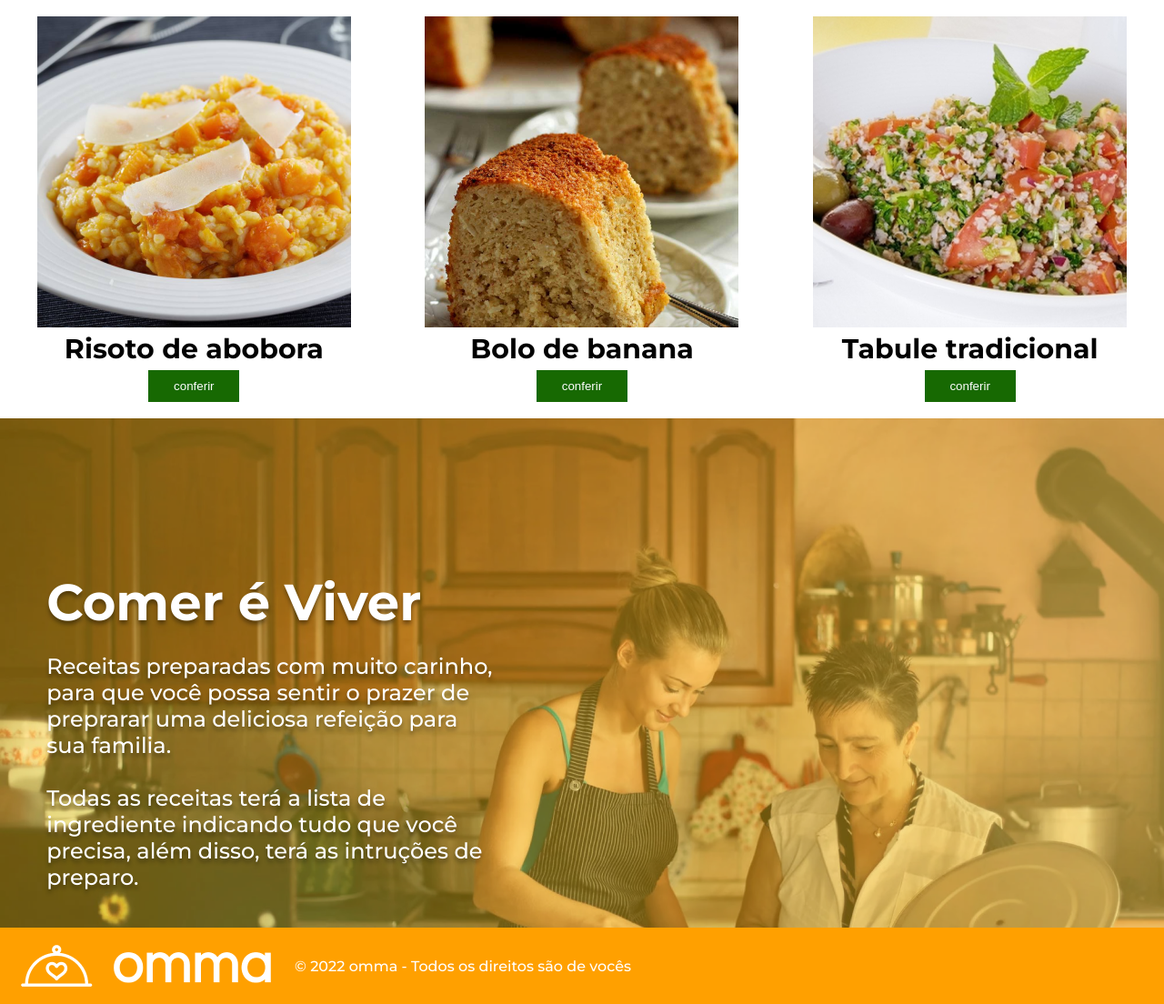
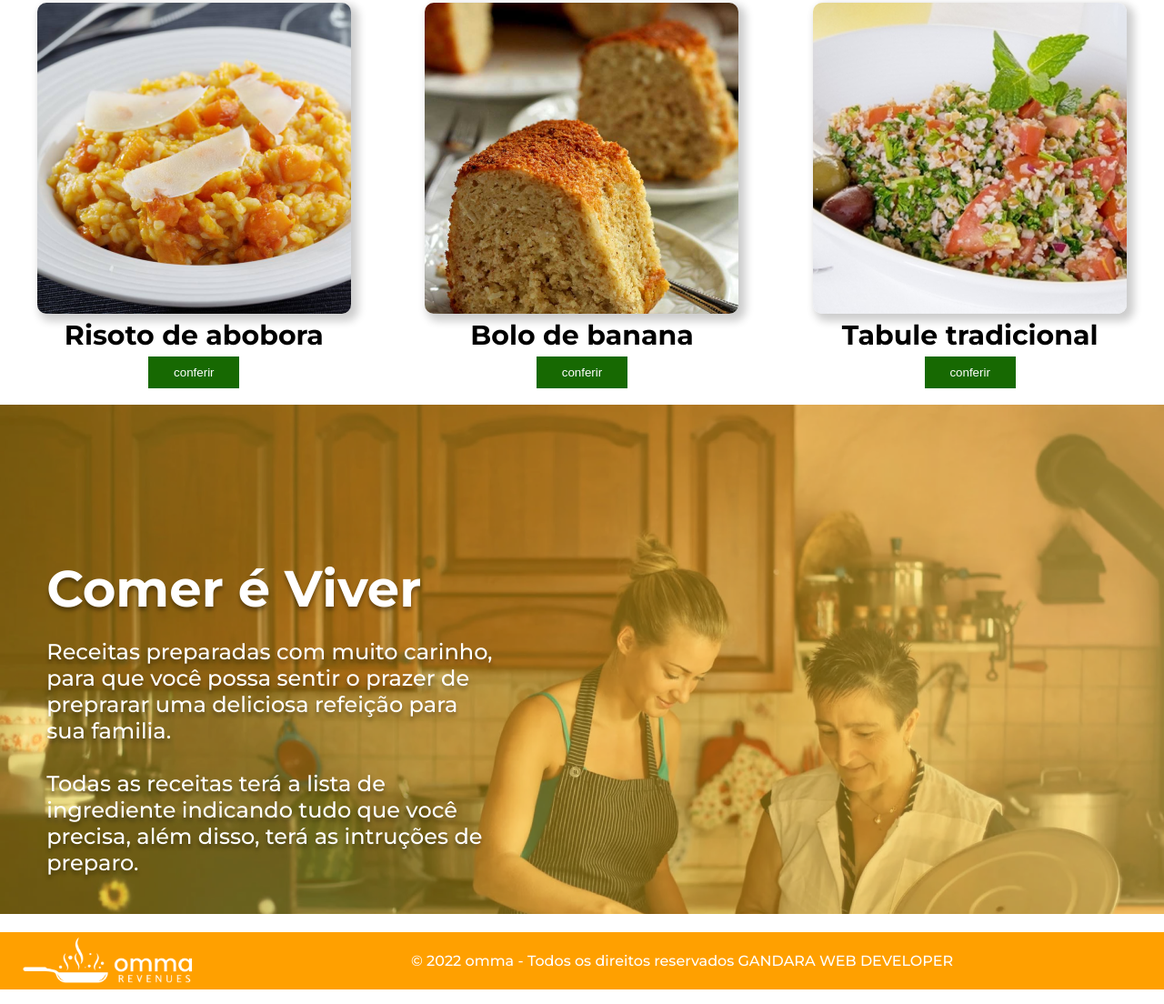
Before and after one commit to Gandara247/omma-cook, a plain HTML site: page index.html in a window 1280 px wide. Shown: the part 968-2072 px from the top of the page at 91% size. Drawn offline with Linux system fonts and the light colour scheme.

Commit message:
adicionando nova logo

```diff
--- a/index.html
+++ b/index.html
@@ -22,7 +22,7 @@
 
     <header>
         <div>
-            <img src="./assets/images/omma-logo-white.png" alt="Logo  escrito Omma na cor branca">
+            <img id="logo-top" src="./assets/images/nova-logo-omma.png" alt="Logo  escrito Omma na cor branca">
         </div>
         <nav>
             <a href=""> inicio</a>
@@ -116,8 +116,8 @@
     </section>
     <section>
         <footer>
-            <img src="./assets/images/logo-footer.png" alt="">
-            <span>© 2022 omma - Todos os direitos são de vocês</span>
+            <img id="footer" src="./assets/images/nova-logo-omma.png" alt="">
+            <span id="span-footer" >© 2022 omma - Todos os direitos reservados GANDARA WEB DEVELOPER</span>
         </footer>
     </section>
     <Script src="script.js"></Script>
--- a/src/Styles/components/footer.css
+++ b/src/Styles/components/footer.css
@@ -4,4 +4,16 @@ footer{
     color: #fff;
     align-items: center;
     font-weight: 500;
+    margin-top: 20px;
 }
+
+#footer{
+    width: 200px;
+    margin-top: 5px;
+    margin-bottom: 5px;
+    margin-left: 20px;
+}
+
+#span-footer{
+    margin: 0 auto;
+}
--- a/src/Styles/components/header.css
+++ b/src/Styles/components/header.css
@@ -7,6 +7,14 @@ header div{
     box-shadow: 0px 2px 2px rgba(0, 0, 0, 0.4);
     z-index: 1000;
     position: relative;
+}
+
+#logo-top{
+    width: 500px;
+    margin-top: 10px;
+    margin-bottom: 10px;
+
+
 }
 
 header nav{
@@ -21,10 +29,13 @@ header nav a{
     color: #fff;
     margin: 0px 10px;
     font-weight: bold;
+    padding: 10px;
 }
 
 header nav a:hover{
-    color: #F812FF;
+    color: #757575;
     transition: 0.4s;
+    font-size: 26px;
+    transition: 0.5s;
 
 }
--- a/src/Styles/index.css
+++ b/src/Styles/index.css
@@ -2,16 +2,6 @@
     width: 100vw;
     height: 70vh;
 }
-
-/* #receitas-com-afeto{
-    background-image: url('../../assets/images/slide-um.png');
-    background-repeat: no-repeat;
-    position: relative;
-    width: 1600px;
-    height: 600px;
-    border: solid;
-
-} */
 
 .slider{
     margin: 0 auto;
@@ -116,10 +106,6 @@
     background-color: #ffff;
 }
 
-
-
-
-
 h1{
     font-size:var(--font-size-larger);
     color: #ffc107;
@@ -134,7 +120,7 @@ h1{
     display: flex;
     justify-content: space-around;
     width: 100vw;
-}
+    }
 
 .card-receita {
     display: flex;
@@ -143,10 +129,17 @@ h1{
 
 }
 
+.card-receita img{
+    border-radius: 10px;
+    box-shadow: 5px 5px 10px 3px rgba(0, 0, 0, 0.20);
+}
+
 .card-receita strong{
     font-size:var(--font-size-md);
     margin: 5px 0px;
 }
+
+
 
 .card-receita button{
     color: #ffff;
```
Also changed, not shown: assets/images/nova-logo-omma.png (added).
